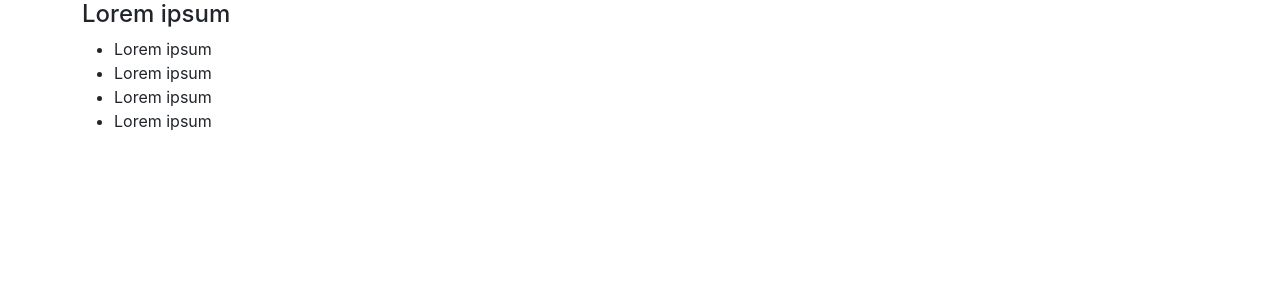
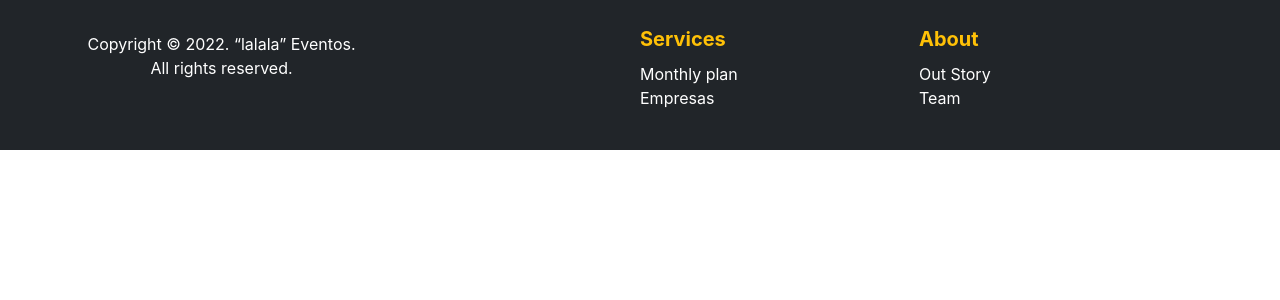
Before and after one commit to No-Country/s5-02-t-java-react-front, a React (Create React App) app: page / in a window 1280 px wide. Shown: the top 300 px of the page. Built offline with nearby package versions, Linux system fonts and the light colour scheme.

Commit message:
feat-footer-emanuel
-Component footer was created.

```diff
--- a/src/components/footer/Footer.jsx
+++ b/src/components/footer/Footer.jsx
@@ -2,21 +2,26 @@ import React from 'react'
 
 const Footer = () => {
   return (
-    <div className="main-footer">
-      <div className="container">
-        <div className="row">
-          {/* Column 1 */}
-          <div className="col-md-3 col-sm-6">
-            <h4>Lorem ipsum</h4>
-            <ul>
-              <li>Lorem ipsum</li>
-              <li>Lorem ipsum</li>
-              <li>Lorem ipsum</li>
-              <li>Lorem ipsum</li>
-            </ul>
-          </div>
+    <div>
+      <footer className="text-white py-4 bg-dark">
+        <div className="container d-flex">
+          <ul className="col-12 col-md-3 me-auto mt-2 list-unstyled">
+            <li className="text-center">
+              Copyright © 2022. “lalala” Eventos. All rights reserved.
+            </li>
+          </ul>
+          <ul className="col-12 col-md-3 list-unstyled">
+            <li className="text-warning fw-bold fs-5 mb-2">Services</li>
+            <li>Monthly plan</li>
+            <li>Empresas</li>
+          </ul>
+          <ul className="col-12 col-md-3 list-unstyled">
+            <li className="text-warning fw-bold fs-5 mb-2">About</li>
+            <li>Out Story</li>
+            <li>Team</li>
+          </ul>
         </div>
-      </div>
+      </footer>
     </div>
   )
 }
```
